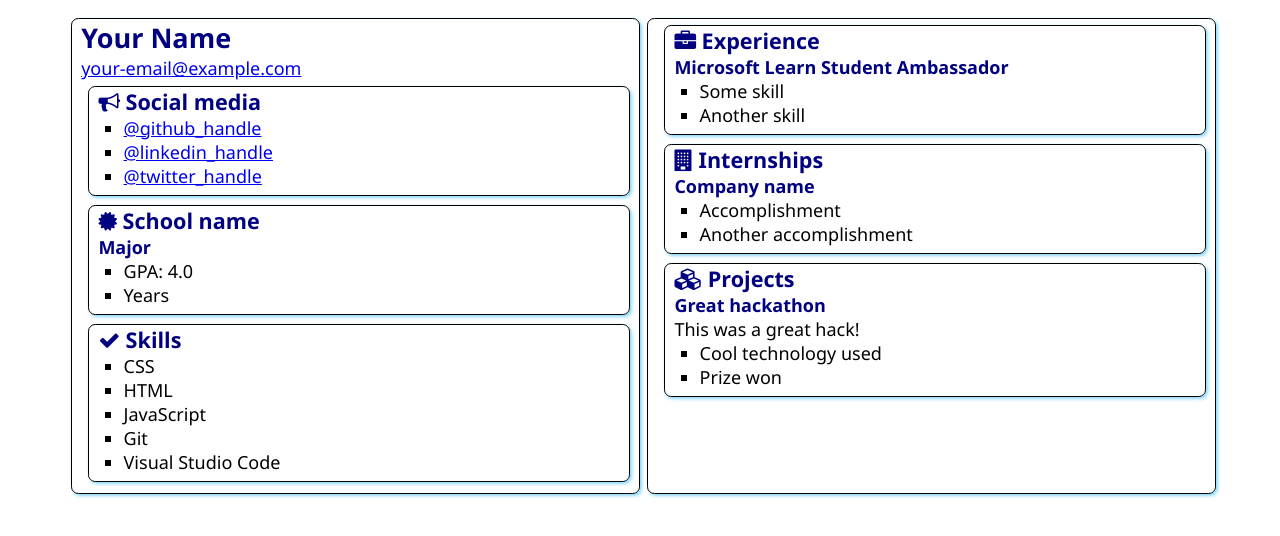
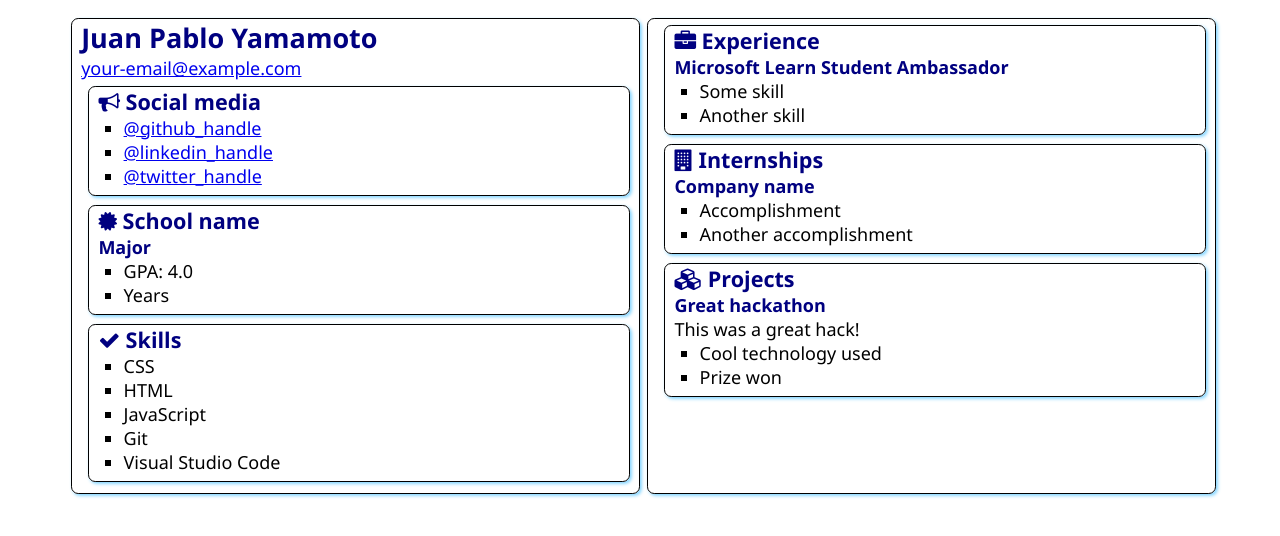
Before and after one commit to JPYamamoto/SATechnicalOnboarding, a plain HTML site: page src/index.html in a window 1280 px wide. Drawn offline with Linux system fonts and the light colour scheme.

Commit message:
Added my name
Added my name as part of the MLSA Technical Onboarding

```diff
--- a/src/index.html
+++ b/src/index.html
@@ -12,7 +12,7 @@
 <body>
     <main>
         <article class="box">
-            <h1>Your Name</h1>
+            <h1>Juan Pablo Yamamoto</h1>
             <div><a href="mailto:your.email@example.com">your-email@example.com</a></div>
 
             <section class="box">
```
